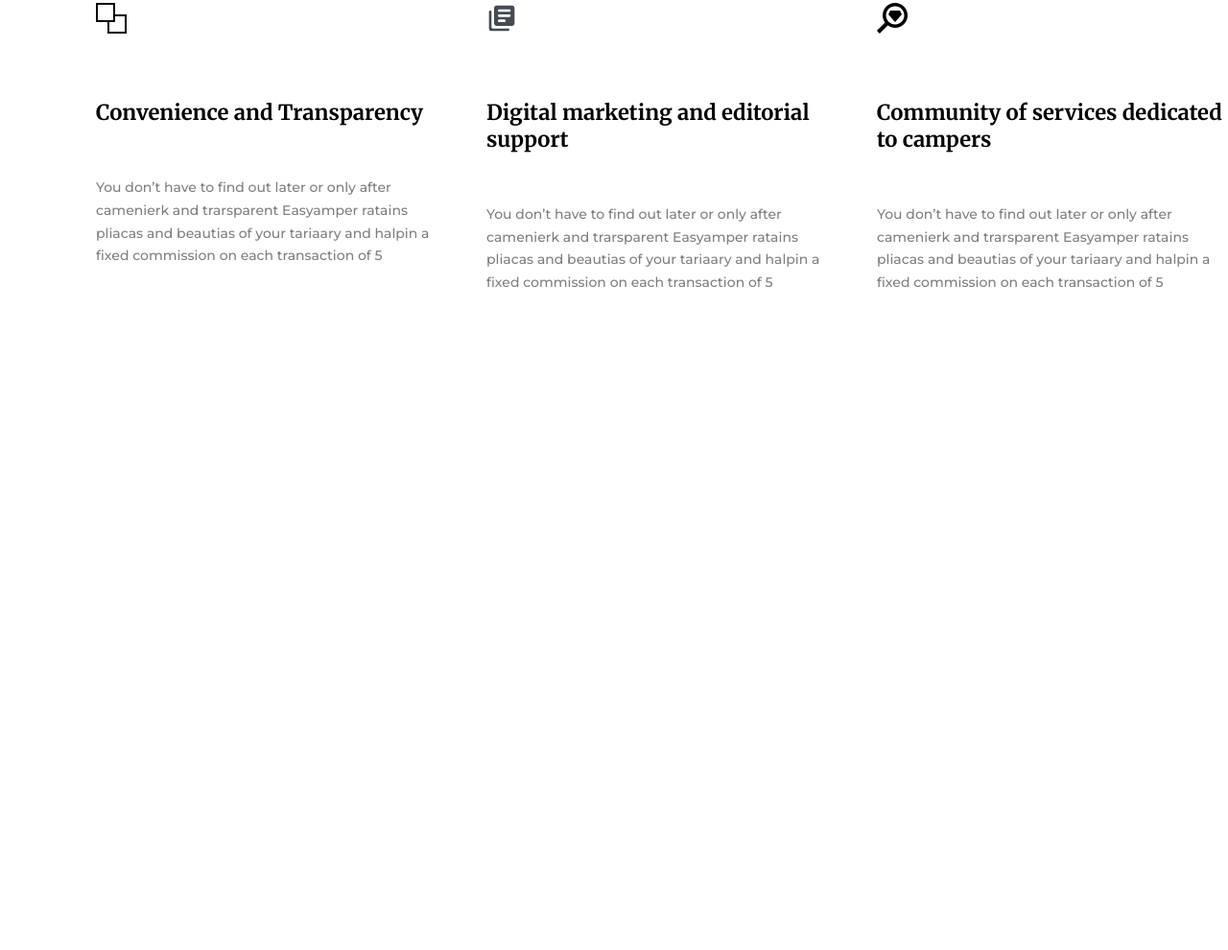
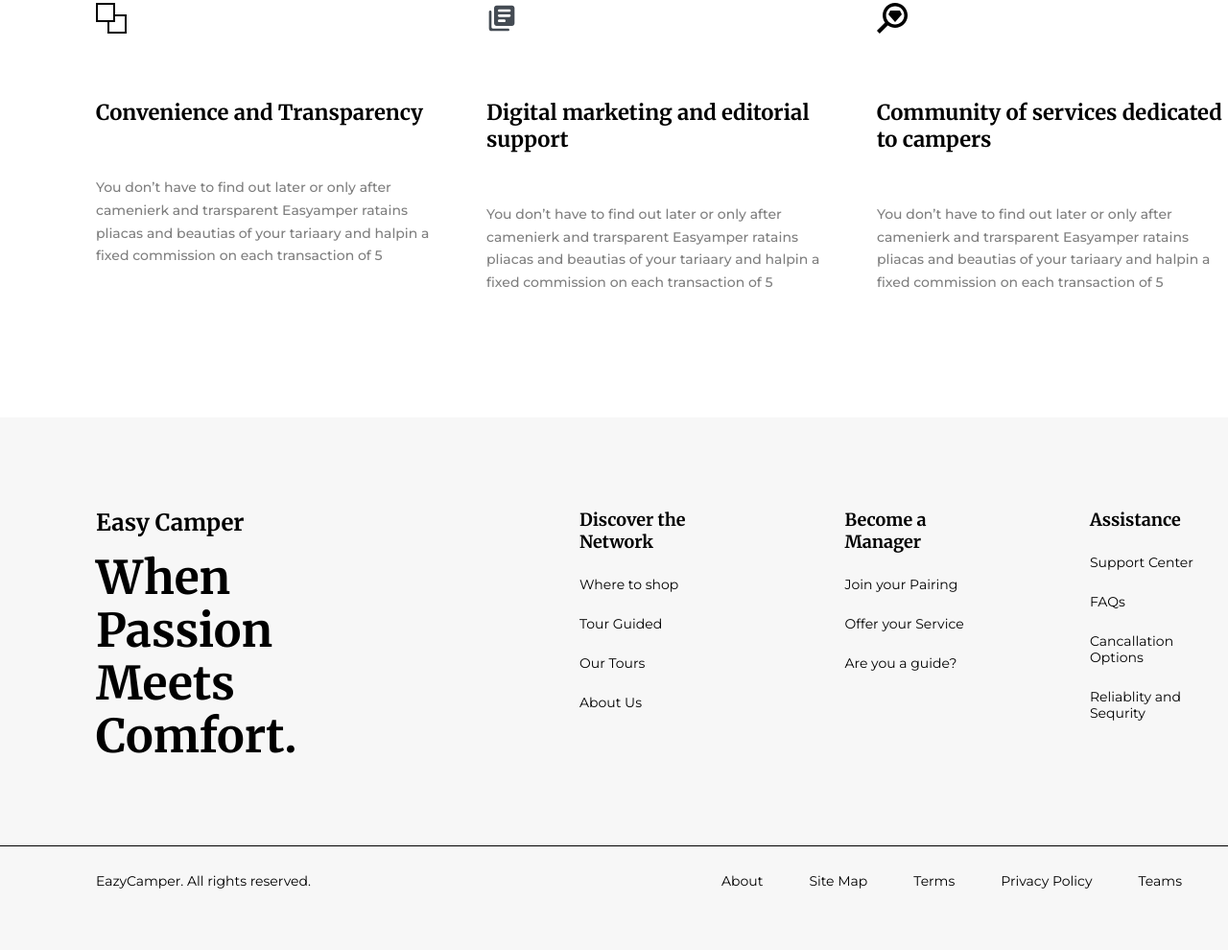
Before and after one commit to 11Vladislav/Easy-Camper, a plain HTML site: page index.html in a window 1280 px wide. Shown: the part 3510-4500 px from the top of the page at 96% size. Before the commit the page ends 3945 px from the top, so only its background shows below. Drawn offline with nearby package versions, Linux system fonts and the light colour scheme.

Commit message:
complete

```diff
--- a/index.html
+++ b/index.html
@@ -180,5 +180,47 @@
             </li>
         </ul>
     </section>
+    <section class="footer">
+        <div class="footer__wrap">
+        <div class="footer__heading">
+            <h3>Easy Camper</h3>
+            <h2>When Passion Meets Comfort.</h2>
+        </div>
+        <ul class="footer__list">
+            <li class="footer__item">
+                <h3 class="footer__item--title">Discover the Network</h3>
+                <a href="#" class="footer__link">Where to shop</a>
+                <a href="#" class="footer__link">Tour Guided</a>
+                <a href="#" class="footer__link">Our Tours</a>
+                <a href="#" class="footer__link">About Us</a>
+            </li>
+            <li class="footer__item">
+                <h3 class="footer__item--title">Become a Manager</h3>
+                <a href="#" class="footer__link">Join your Pairing</a>
+                <a href="#" class="footer__link">Offer your Service</a>
+                <a href="#" class="footer__link">Are you a guide?</a>
+            </li>
+            <li class="footer__item">
+                <h3 class="footer__item--title">Assistance</h3>
+                <a href="#" class="footer__link">Support Center</a>
+                <a href="#" class="footer__link">FAQs</a>
+                <a href="#" class="footer__link">Cancallation Options</a>
+                <a href="#" class="footer__link">Reliablity and Sequrity</a>
+            </li>
+        </ul>
+        </div>
+        <nav class="footer__nav">
+            <div class="rights">
+                <p>EazyCamper. All rights reserved.</p>
+            </div>
+            <ul class="nav__list">
+                <li class="nav__item"><a href="#" class="nav__link">About</a></li>
+                <li class="nav__item"><a href="#" class="nav__link">Site Map</a></li>
+                <li class="nav__item"><a href="#" class="nav__link">Terms</a></li>
+                <li class="nav__item"><a href="#" class="nav__link">Privacy Policy</a></li>
+                <li class="nav__item"><a href="#" class="nav__link">Teams</a></li>
+            </ul>
+        </nav>
+    </section>
 </body>
 </html>
--- a/style/style.css
+++ b/style/style.css
@@ -315,6 +315,7 @@ color: #000000;
 
 .advantages__list{
   display: flex;
+  flex-grow: 1;
   margin-left: 100px;
 }
 
@@ -347,3 +348,92 @@ color: #000000;
   line-height: 1.71;
   opacity: 0.5;
 }
+
+.footer{
+  padding-top: 96px;
+  background: #F7F7F7;
+}
+
+.footer__wrap{
+  display: flex;
+}
+
+.footer__heading{
+  margin-left: 100px;
+  max-width: 304px;
+}
+
+.footer__heading h3{
+  padding-bottom: 16px;
+  font-family: 'Merriweather';
+  font-weight: 700;
+  font-size: 24px;
+  line-height: 1,25;
+}
+
+.footer__heading h2{
+  padding-bottom: 85px;
+  font-family: 'Merriweather';
+  font-weight: 700;
+  font-size: 48px;
+  line-height: 1,25;
+}
+
+.footer__list{
+  display: flex;
+  margin-left: 100px;
+}
+
+.footer__item{
+  display: flex;
+  margin-left: 100px;
+  flex-direction: column;
+}
+
+
+.footer__item--title{
+  font-family: 'Merriweather';
+  font-weight: 700;
+  font-size: 18px;
+  line-height: 1.27;
+}
+
+.footer__link{
+  padding-top: 24px;
+  font-weight: 400;
+  font-size: 14px;
+  line-height: 1.21;
+  color: #000000;
+}
+
+.footer__nav{
+  display: flex;
+  align-items: baseline;
+  border-top: 1px solid #000000;
+  padding-bottom: 63px;
+}
+
+.rights p{
+  font-size: 14px;
+  line-height: 1.21;
+}
+
+.rights{
+  padding-top: 28px;
+  margin-left: 100px;
+}
+
+.nav__list{
+  display: flex;
+  margin-left: auto;
+}
+
+.nav__link{
+  padding-top: 28px;
+  padding-right: 48px;
+  padding-bottom: 63px;
+  font-size: 14px;
+  line-height: 1.21;
+  text-align: right;
+  color: #000000;
+}
```
